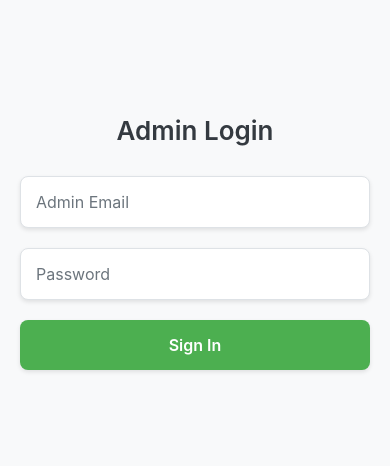
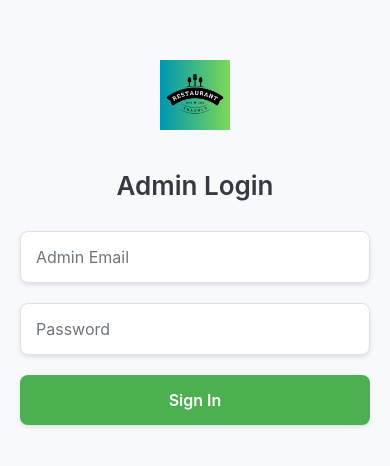
Before and after one commit to sphllzulu/reservationAdminrn, a React Native app in the folder reservationAppAdmin/: screen /AdminLogin in a window 390 px wide. Shown: the part 180-646 px from the top of the page. Built offline with nearby package versions, Linux system fonts and the light colour scheme.

Commit message:
added the logo to the sign in page

```diff
--- a/reservationAppAdmin/screens/AdminLogin.js
+++ b/reservationAppAdmin/screens/AdminLogin.js
@@ -1,5 +1,5 @@
 import React, { useState } from 'react';
-import { View, Text, TextInput, TouchableOpacity, StyleSheet, Alert } from 'react-native';
+import { View, Text, TextInput, TouchableOpacity, StyleSheet, Alert, Image } from 'react-native';
 import axios from 'axios';
 import AsyncStorage from '@react-native-async-storage/async-storage';
 
@@ -39,6 +39,13 @@ const AdminLogin = ({ navigation }) => {
 
   return (
     <View style={styles.container}>
+      <View style={styles.logoContainer}>
+          <Image
+            source={require('../assets/Logo.png')}
+            style={styles.logo}
+            resizeMode="contain"
+          />
+        </View>
       <Text style={styles.title}>Admin Login</Text>
 
       <TextInput
@@ -80,6 +87,14 @@ const styles = StyleSheet.create({
     alignItems: 'center',
     padding: 20,
     backgroundColor: '#f8f9fa',
+  },
+  logoContainer: {
+    alignItems: 'center',
+    marginBottom: 40,
+  },
+  logo: {
+    width: 180,
+    height: 70,
   },
   title: {
     fontSize: 26,
```
Also changed, not shown: reservationAppAdmin/assets/Logo.png (added).
